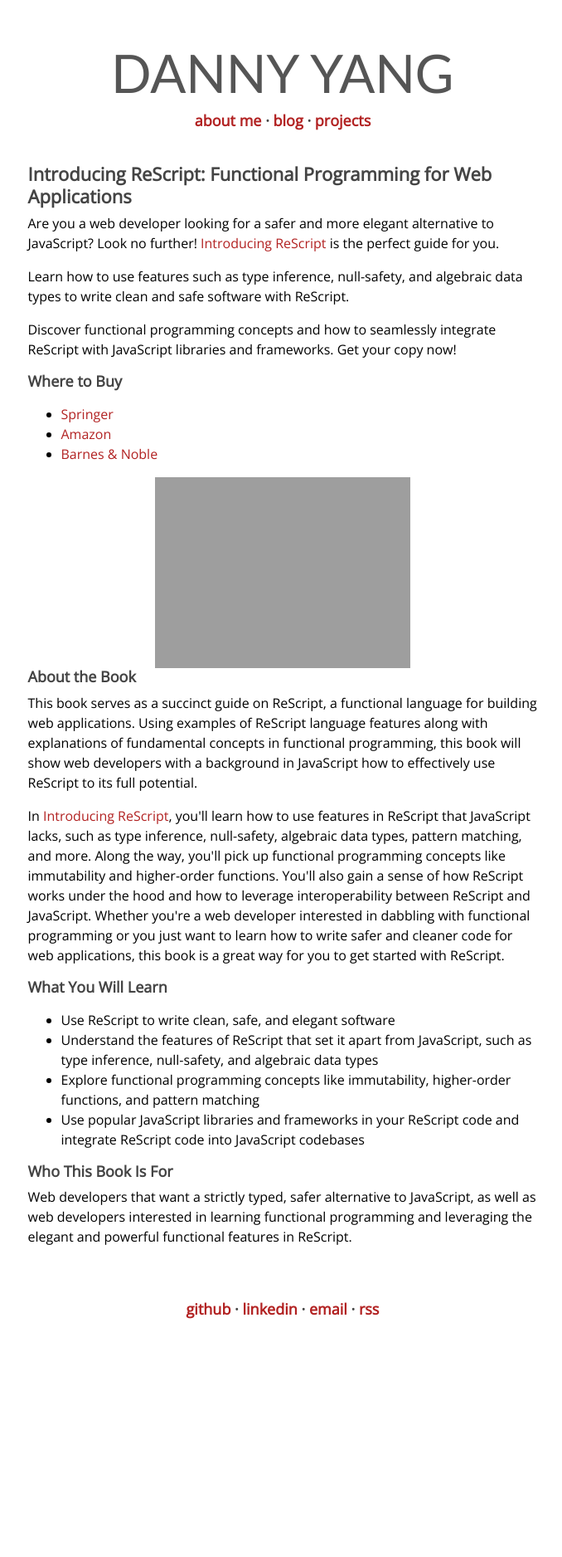
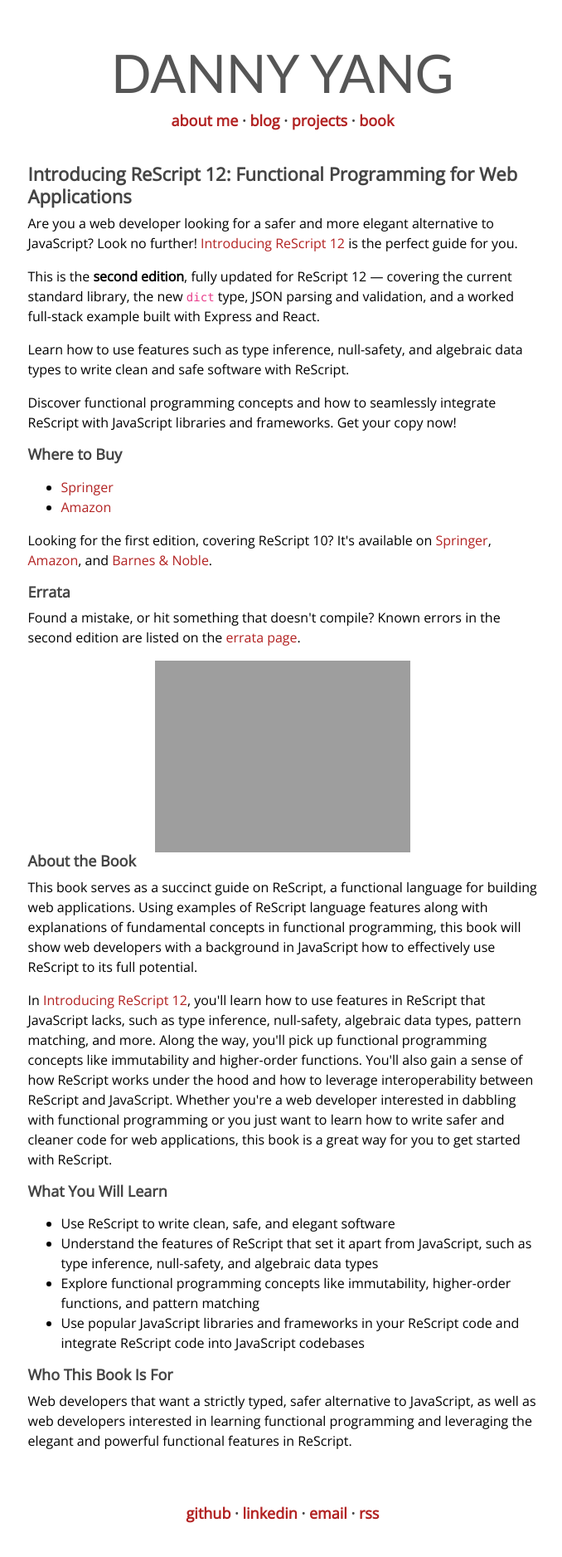
Before and after one commit to yangdanny97/yangdanny97.github.io, a Jekyll site: the page built from book/index.html, in a window 1280 px wide. Shown: the whole page at 83% size, without its empty margins (299-977 px from the left). Built offline with Jekyll 4.4.1, drawn with Linux system fonts in a browser that asks for light colours; before the commit the page ends 1631 px from its top, so only the background shows below that.

Commit message:
update for rescript 12

```diff
--- a/_layouts/default.html
+++ b/_layouts/default.html
@@ -26,8 +26,8 @@
         <a href='{{ site.url }}/'>about me</a> ·
         <!-- <a href='{{ site.url }}/experience/'>experience</a> · -->
         <a href='{{ site.url }}/blog/'>blog</a> ·
-        <a href='{{ site.url }}/projects/'>projects</a>
-        <!-- <a href='{{ site.url }}/book/'>book</a> · -->
+        <a href='{{ site.url }}/projects/'>projects</a> ·
+        <a href='{{ site.url }}/book/'>book</a>
         <!-- <a href='{{ site.url }}/work/'>hire me</a> -->
     </h4>
     {{ content }}
--- a/book/index.html
+++ b/book/index.html
@@ -1,7 +1,7 @@
 ---
 layout: default
-title: "Introducing ReScript: Functional Programming for Web Applications"
-description: "Landing page for the book Introducing ReScript: Functional Programming for Web Applications"
+title: "Introducing ReScript 12: Functional Programming for Web Applications"
+description: "Landing page for the book Introducing ReScript 12: Functional Programming for Web Applications, Second Edition"
 ---
 <style>
     .center-image {
@@ -16,7 +16,12 @@
         <h3>{{ page.title }}</h3>
         <p>
             Are you a web developer looking for a safer and more elegant alternative to JavaScript? Look no further!
-            <span class="colorText">Introducing ReScript</span> is the perfect guide for you.
+            <span class="colorText">Introducing ReScript 12</span> is the perfect guide for you.
+        </p>
+        <p>
+            This is the <strong>second edition</strong>, fully updated for ReScript 12 &mdash; covering the current
+            standard library, the new <code>dict</code> type, JSON parsing and validation, and a worked full-stack
+            example built with Express and React.
         </p>
         <p>Learn how to use features such as type inference, null-safety, and algebraic data types to write clean and
             safe software with ReScript.</p>
@@ -26,15 +31,25 @@
         <h4>Where to Buy</h4>
         <p>
         <ul>
-            <li><a href="https://link.springer.com/book/10.1007/978-1-4842-8888-7">Springer</a></li>
+            <li><a href="https://link.springer.com/book/10.1007/979-8-8688-2824-9">Springer</a></li>
             <li><a
-                    href="https://www.amazon.com/Introducing-ReScript-Functional-Programming-Applications/dp/1484288874">Amazon</a>
+                    href="https://www.amazon.com/Introducing-ReScript-Functional-Programming-Applications/dp/B0GVY5TN1C">Amazon</a>
             </li>
-            <li><a href="https://www.barnesandnoble.com/w/introducing-rescript-danny-yang/1142113706">Barnes &
-                    Noble</a></li>
         </ul>
         </p>
-        <img src="{{ site.url }}/images/book.png" alt="Introducing ReScript Book Cover" class="center-image">
+        <p>
+            Looking for the first edition, covering ReScript 10?
+            It's available on <a href="https://link.springer.com/book/10.1007/978-1-4842-8888-7">Springer</a>,
+            <a href="https://www.amazon.com/Introducing-ReScript-Functional-Programming-Applications/dp/1484288874">Amazon</a>,
+            and <a href="https://www.barnesandnoble.com/w/introducing-rescript-danny-yang/1142113706">Barnes &amp;
+                Noble</a>.
+        </p>
+        <h4>Errata</h4>
+        <p>
+            Found a mistake, or hit something that doesn't compile? Known errors in the second edition are listed on
+            the <a href="{{ site.url }}/book/errata/">errata page</a>.
+        </p>
+        <img src="{{ site.url }}/images/book.png" alt="Introducing ReScript 12 Book Cover" class="center-image">
         <h4>About the Book</h4>
         <p>
             This book serves as a succinct guide on ReScript, a functional language for building web applications. Using
@@ -43,7 +58,7 @@
             ReScript to its full potential.
         </p>
         <p>
-            In <span class="colorText">Introducing ReScript</span>, you'll learn how to use features in ReScript that
+            In <span class="colorText">Introducing ReScript 12</span>, you'll learn how to use features in ReScript that
             JavaScript lacks, such as type
             inference, null-safety, algebraic data types, pattern matching, and more. Along the way, you'll pick up
             functional programming concepts like immutability and higher-order functions. You'll also gain a sense of
```
Also changed, not shown: book/errata/index.html (added, +44 -0 lines).
